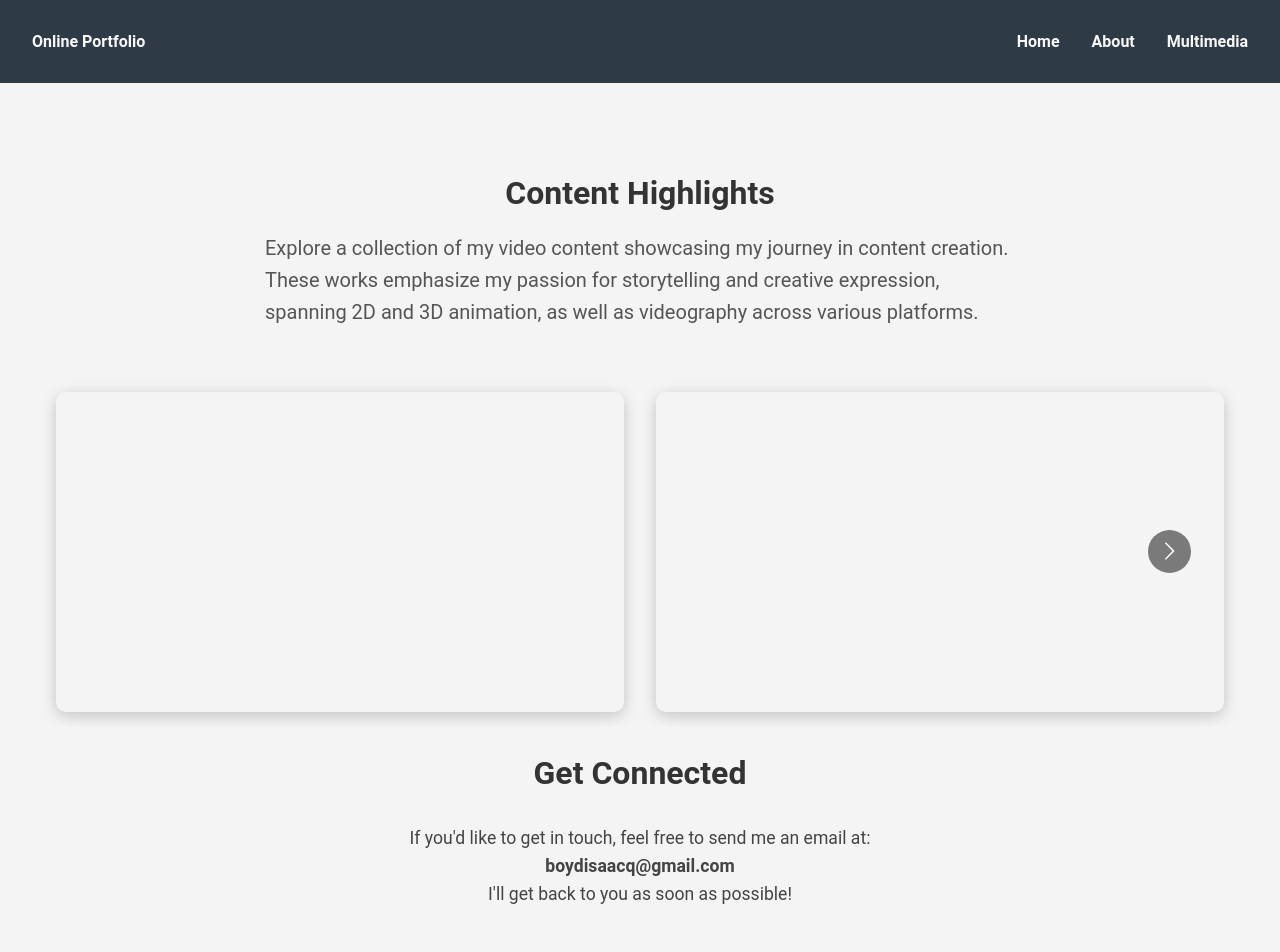
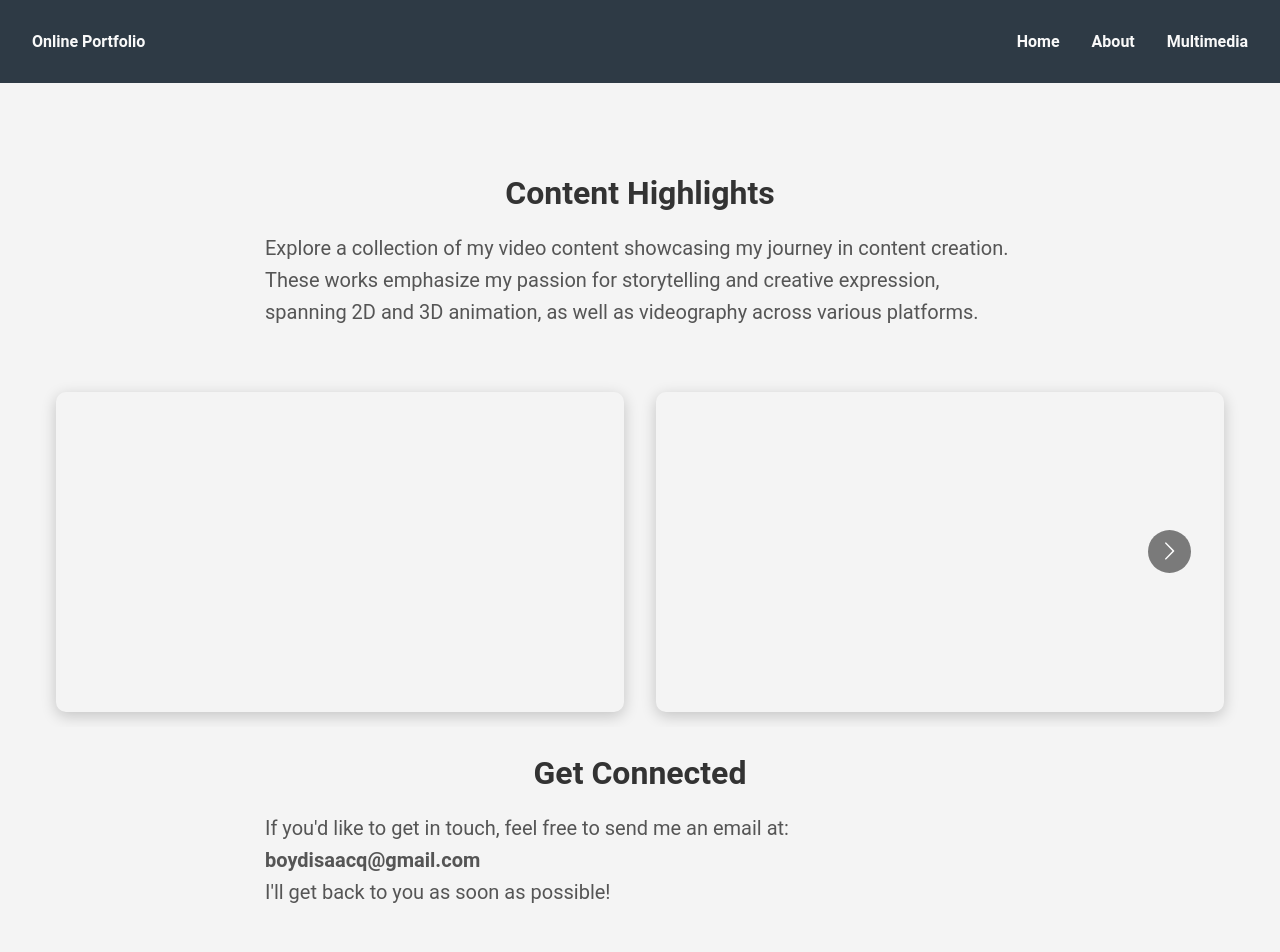
Before and after one commit to boydquerubin/boyd-querubin-online-portfolio, a React (Create React App) app: page /multimedia in a window 1280 px wide. Shown: the top 952 px of the page. Built offline with nearby package versions, Linux system fonts and the light colour scheme.

Commit message:
get connected

```diff
--- a/src/components/ContentHighlights.js
+++ b/src/components/ContentHighlights.js
@@ -55,11 +55,14 @@ const StyledReactPlayer = styled(ReactPlayer)`
 `;
 
 const ContactText = styled.p`
-  font-size: 1.1rem;
-  color: #444;
-  max-width: 600px;
-  margin: 2rem auto 0;
+  font-size: 1.25rem;
+  color: #555;
+  margin-bottom: 3rem;
+  max-width: 750px;
+  margin-left: auto;
+  margin-right: auto;
   line-height: 1.6;
+  text-align: left;
 `;
 
 const ContentHighlights = () => {
```
